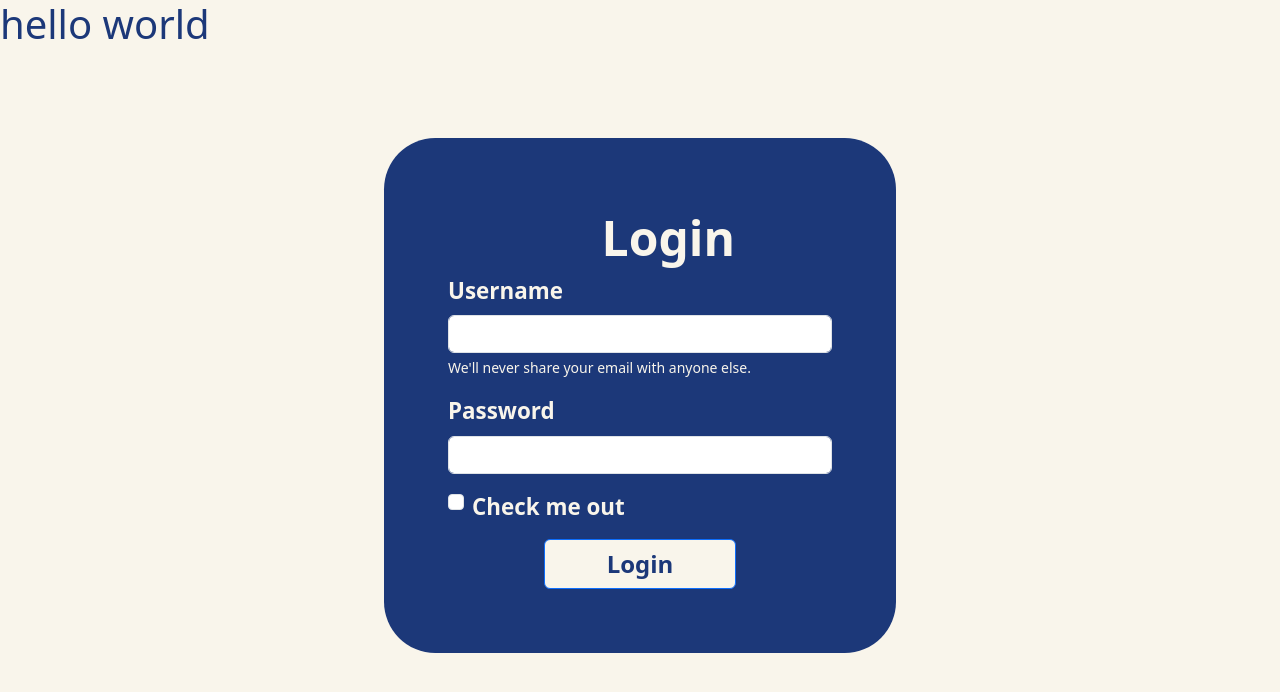
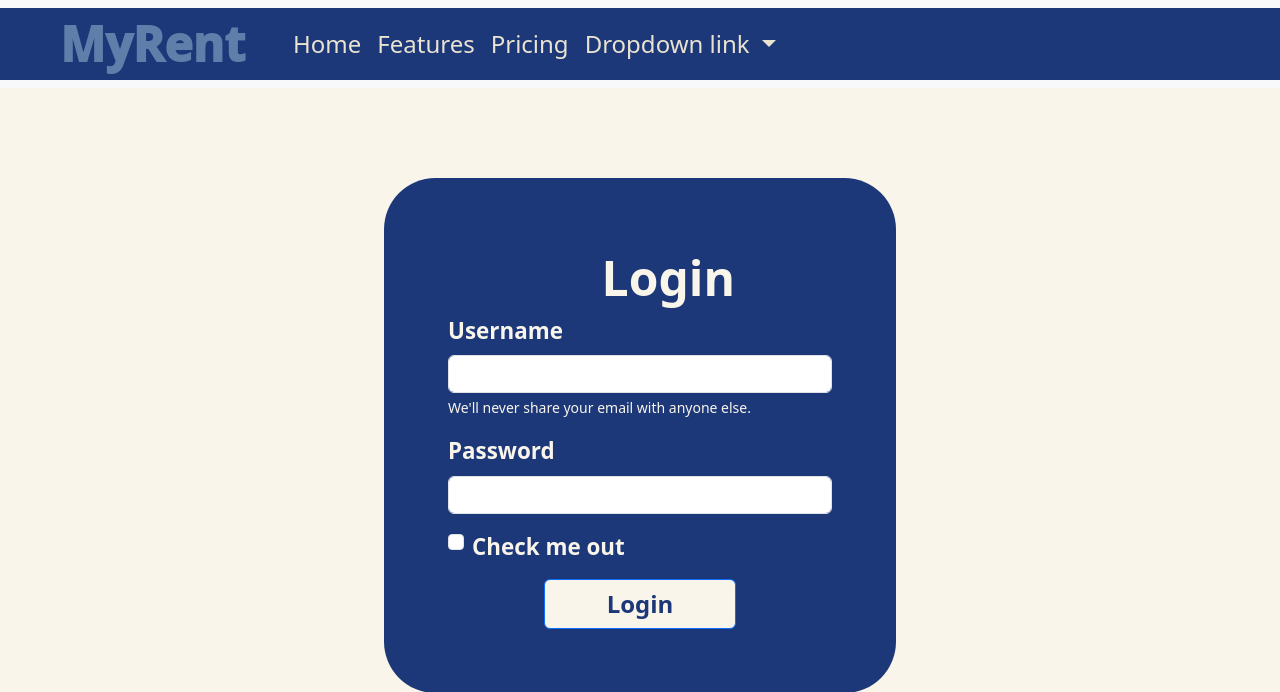
Before and after one commit to aashishChakradhar/LearnChallenge, a Django app: template templates/login.html in a window 1280 px wide. Shown: the top 692 px of the page. Run offline with Django 5.2, Linux system fonts and the light colour scheme; the template is opened without the code that fills it, so the values that code supplies are empty.

Commit message:
changing color palette and desigining base template

```diff
--- a/learnDjango/urls.py
+++ b/learnDjango/urls.py
@@ -5,6 +5,6 @@ urlpatterns = [
     #path("{urlpath}",{view class}, name="{reverse indexing}")
     path('', views.Normal.as_view(), name='index'),
     path('home', views.Normal.as_view(), name='index'),
-    path('auth', views.AuthView.as_view(), name='auth'),
-    path('test', views.Authentication.as_view(), name='test'),
+    # path('auth', views.AuthView.as_view(), name='auth'),
+    path('authenticate', views.Authentication.as_view(), name='authenticate'),
 ]
--- a/static/project.css
+++ b/static/project.css
@@ -43,3 +43,45 @@ label {
   font-size: 1.5em;
   font-weight: bolder;
 }
+
+.container-fluid {
+  background-color: #1c3879;
+}
+.navbar-brand {
+  color: #607eaa;
+  background-color: #1c3879;
+  padding: 0 0.5em 0 1em; /* top right bottom left */
+  font-size: 3em;
+  font-weight: 1000;
+  border-radius: 2em;
+}
+.navbar-brand:hover {
+  background-color: #607eaa;
+  color: #1c3879;
+}
+
+.navbar-nav .nav-link {
+  background-color: #1c3879;
+  color: #eae3d2;
+  font-size: 1.5em;
+  font-weight: 500;
+  border-radius: 1em;
+}
+.navbar-nav .nav-link:focus,
+.navbar-nav .nav-link:hover {
+  background-color: #607eaa;
+  color: #1c3879;
+}
+
+.dropdown-menu {
+  background-color: #1c3879;
+}
+.dropdown-menu .dropdown-item {
+  color: #eae3d2;
+  font-weight: 500;
+  border-radius: 1em;
+}
+.dropdown-menu .dropdown-item:hover {
+  background-color: #607eaa;
+  color: #1c3879;
+}
--- a/templates/base.html
+++ b/templates/base.html
@@ -14,7 +14,55 @@
     <title>{% block title %}{% endblock title %}</title>
     {% block head %}{% endblock head %}
   </head>
+
   <body>
+    <nav class="navbar navbar-expand-lg bg-body-tertiary">
+      <div class="container-fluid">
+        <a class="navbar-brand" href="#">MyRent</a>
+        <button
+          class="navbar-toggler"
+          type="button"
+          data-bs-toggle="collapse"
+          data-bs-target="#navbarNavDropdown"
+          aria-controls="navbarNavDropdown"
+          aria-expanded="false"
+          aria-label="Toggle navigation"
+        >
+          <span class="navbar-toggler-icon"></span>
+        </button>
+        <div class="collapse navbar-collapse" id="navbarNavDropdown">
+          <ul class="navbar-nav">
+            <li class="nav-item">
+              <a class="nav-link" aria-current="page" href="#">Home</a>
+            </li>
+            <li class="nav-item">
+              <a class="nav-link" href="#">Features</a>
+            </li>
+            <li class="nav-item">
+              <a class="nav-link" href="#">Pricing</a>
+            </li>
+            <li class="nav-item dropdown">
+              <a
+                class="nav-link dropdown-toggle"
+                href="#"
+                role="button"
+                data-bs-toggle="dropdown"
+                aria-expanded="false"
+              >
+                Dropdown link
+              </a>
+              <ul class="dropdown-menu">
+                <li><a class="dropdown-item" href="#">Action</a></li>
+                <li><a class="dropdown-item" href="#">Another action</a></li>
+                <li>
+                  <a class="dropdown-item" href="#">Something else here</a>
+                </li>
+              </ul>
+            </li>
+          </ul>
+        </div>
+      </div>
+    </nav>
     {% block body %}{% endblock body %}
     <script
       src="https://cdn.jsdelivr.net/npm/bootstrap@5.3.3/dist/js/bootstrap.bundle.min.js"
--- a/templates/login.html
+++ b/templates/login.html
@@ -1,6 +1,6 @@
-{% extends "base.html" %} {% block tittle %}login{% endblock tittle %}
+{% extends "base.html" %}
+{% block tittle %}login{% endblock tittle %}
 {% block body %}
-<h1>hello world</h1>
 <div class="form">
   {% if alert_title %}
   <svg xmlns="http://www.w3.org/2000/svg" class="d-none">
@@ -10,7 +10,6 @@
       />
     </symbol>
   </svg>
-
   <div class="alert alert-danger d-flex align-items-center" role="alert">
     <svg
       class="alert_icon bi flex-shrink-0 me-2"
@@ -24,7 +23,7 @@
   {% endif %}
 
   <div class="form_title">Login</div>
-  <form action="test" method="POST">
+  <form action="authenticate" method="POST">
     {% csrf_token %}
     <div class="mb-3">
       <label for="username" class="form-label">Username</label>
```
Also changed, not shown: learnDjango/views.py (+28 -25 lines), db.sqlite3.
